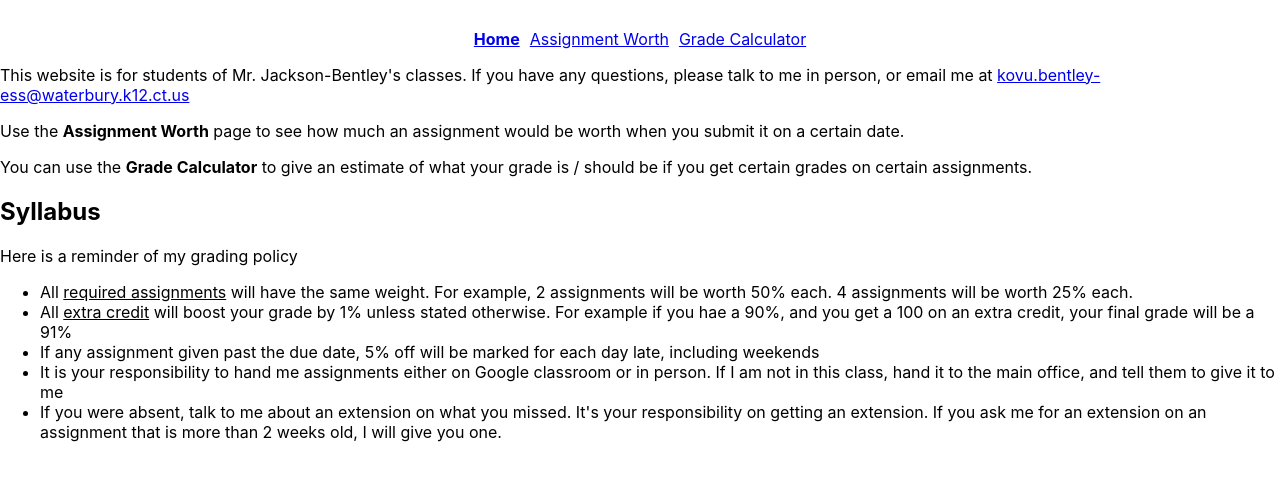
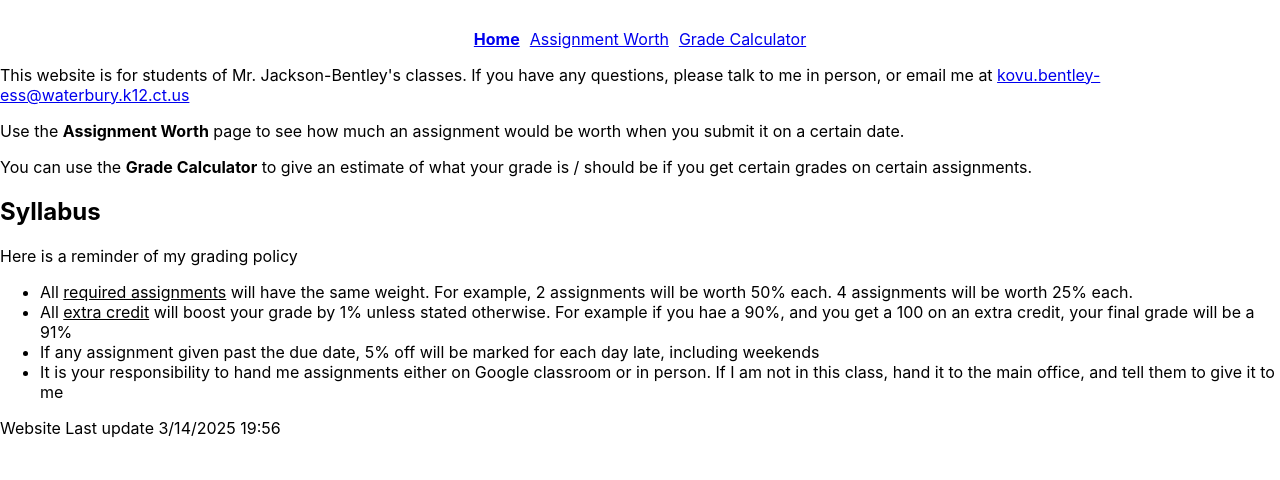
Before and after one commit to BlckHawker/Grade-Predictor, a React (Create React App) app: page / in a window 1280 px wide. Shown: the top 480 px of the page. Built offline with nearby package versions, Linux system fonts and the light colour scheme.

Commit message:
Added footer for when page was last updated

```diff
--- a/src/component/AssignmentWorth.tsx
+++ b/src/component/AssignmentWorth.tsx
@@ -6,6 +6,7 @@ import NavBar from './NavBar';
 import { useEffect, useState } from 'react';
 import { Assignment } from '../interface/Assignment';
 import { makeAssignments } from '../utils';
+import LastUpdate from './LastUpdate';
 
 
 const AssignmentWorth = () => {
@@ -56,6 +57,7 @@ const AssignmentWorth = () => {
                     </table>
                 </div>
             ))}
+            <LastUpdate/>
         </div>
 
 
--- a/src/component/GradeCalculator.tsx
+++ b/src/component/GradeCalculator.tsx
@@ -3,6 +3,7 @@ import NavBar from "./NavBar";
 import { Assignment } from "../interface/Assignment";
 import { makeAssignments } from "../utils";
 import { AssignmentWithGrade } from "../interface/AssignmentWithGrade";
+import LastUpdate from "./LastUpdate";
 
 function GradeCalculator() {
     const periods = ["1A", "2A", "4A", "1B", "2B", "3B", "4B"]
@@ -29,6 +30,7 @@ function GradeCalculator() {
                     <td><p>{calculateGrade()}%</p></td>
                 </tr>
             </table>
+            <LastUpdate/>
     </div>
 
         function textOnChange(event: React.ChangeEvent<HTMLInputElement>, index: number)
--- a/src/component/Home.tsx
+++ b/src/component/Home.tsx
@@ -1,3 +1,4 @@
+import LastUpdate from "./LastUpdate";
 import NavBar from "./NavBar";
 
 function Home() {
@@ -14,8 +15,8 @@ function Home() {
                 <li>All <u>extra credit</u> will boost your grade by 1% unless stated otherwise. For example if you hae a 90%, and you get a 100 on an extra credit, your final grade will be a 91% </li>
                 <li>If any assignment given past the due date, 5% off will be marked for each day late, including weekends</li>
                 <li>It is your responsibility to hand me assignments either on Google classroom or in person. If I am not in this class, hand it to the main office, and tell them to give it to me</li>
-                <li>If you were absent, talk to me about an extension on what you missed. It's your responsibility on getting an extension. If you ask me for an extension on an assignment that is more than 2 weeks old, I will give you one.</li>
             </ul>
+            <LastUpdate/>
     </div>
   }
 
--- /dev/null
+++ b/src/component/LastUpdate.tsx
@@ -0,0 +1,7 @@
+import data from '../data.json'
+function LastUpdate() {
+    let date = new Date(data["LastUpdate"]);
+    return <p>Website Last update {`${date.toLocaleDateString()} ${date.getHours()}:${date.getMinutes()}`}</p>
+  }
+
+  export default LastUpdate;
--- a/src/data.json
+++ b/src/data.json
@@ -1,4 +1,5 @@
-[
+{
+    "Classes": [
         {
            "1A":
            [
@@ -334,4 +335,7 @@
                }
            ]
        }
-]
+   ],
+
+   "LastUpdate": 1741982210654
+}
--- a/src/utils.ts
+++ b/src/utils.ts
@@ -4,7 +4,7 @@ import data from './data.json'
 function makeAssignments(activePeriod: string): Assignment[]
 {
     const assignments: Assignment[] = [];
-    const assignmentsData: any = data.find(tab => tab[activePeriod as keyof typeof tab]);
+    const assignmentsData: any = data["Classes"].find(tab => tab[activePeriod as keyof typeof tab]);
     const values: any[] = Object.values(assignmentsData)[0] as unknown as any[]
 
     function convertStringToDate(dateStr: string): Date {
```
Lines whose indentation alone changed are shown as unchanged.
